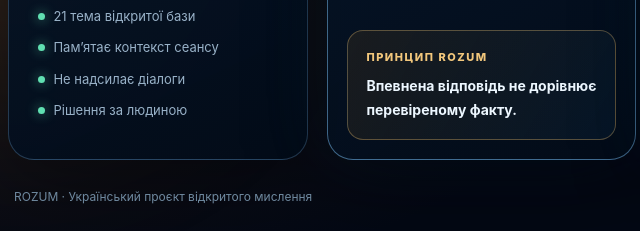
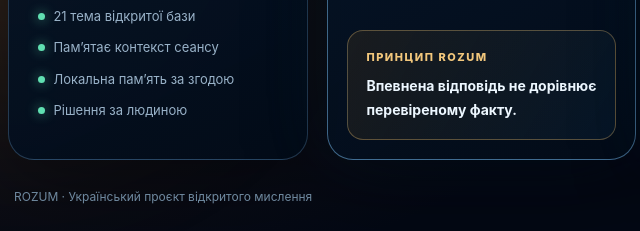
Before and after one commit to kastorrivz-droid/rozum-ukrainian-ai, a plain HTML site: page assistant.html in a window 1280 px wide. Shown: the part 670-901 px from the top of the page, 16-656 px from the left. Drawn offline with Linux system fonts and the light colour scheme.

Commit message:
fix: clarify local memory feature in assistant page

```diff
--- a/assistant.html
+++ b/assistant.html
@@ -36,7 +36,7 @@
         <div class="trust-row" aria-label="Властивості демо">
           <span><i aria-hidden="true"></i> 21 тема відкритої бази</span>
           <span><i aria-hidden="true"></i> Пам’ятає контекст сеансу</span>
-          <span><i aria-hidden="true"></i> Не надсилає діалоги</span>
+          <span><i aria-hidden="true"></i> Локальна пам’ять за згодою</span>
           <span><i aria-hidden="true"></i> Рішення за людиною</span>
         </div>
       </section>
```
